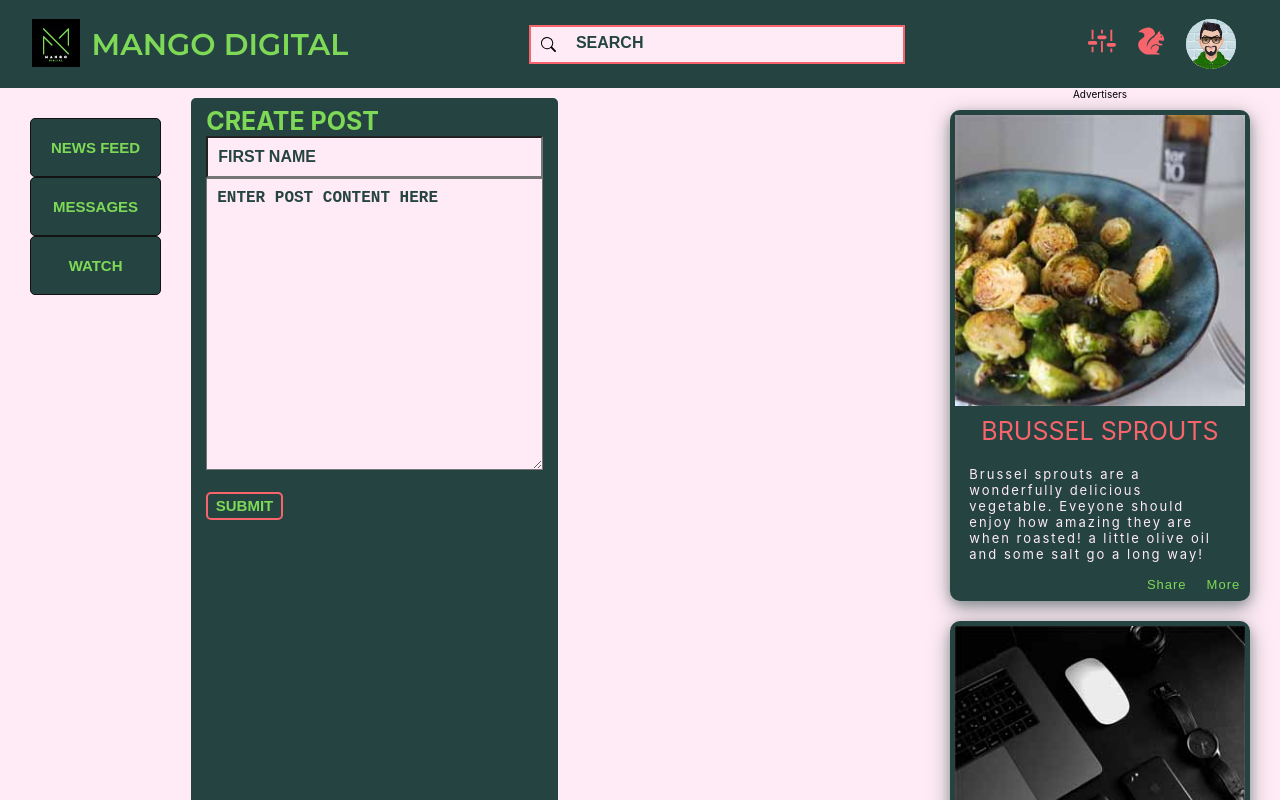
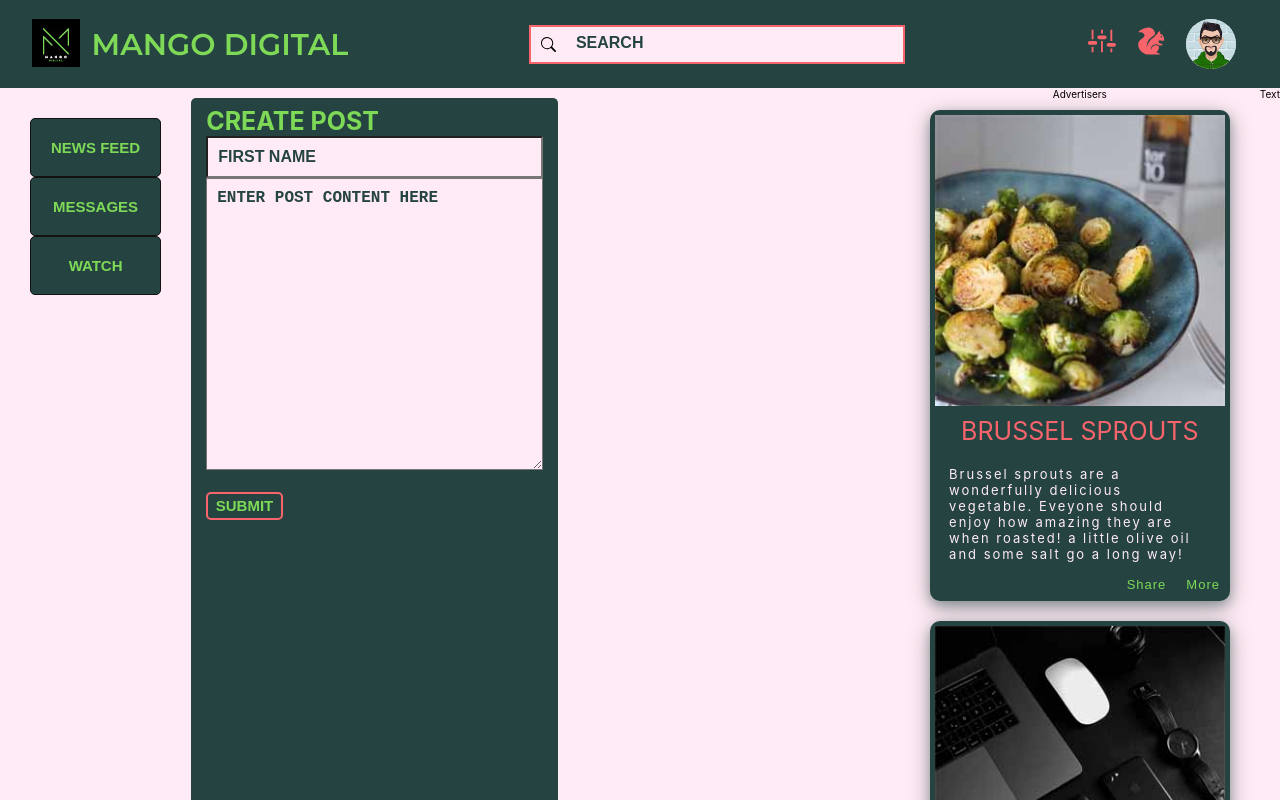
Before and after one commit to HorvathAndrew-FS/horvath-andrew-prw, a React (Create React App) app: page / in a window 1280 px wide. Shown: the top 800 px of the page. Built offline with nearby package versions, Linux system fonts and the light colour scheme; the HTML template or start-up script is replaced by a standard one.

Commit message:
Testing git hun

```diff
--- a/src/App.js
+++ b/src/App.js
@@ -39,6 +39,7 @@ class App extends Component {
           articleText="
           But despite the benefits, too much tech use is contributing to serious health and psychological concerns, leaving leaders with the tough task of drawing a line between access and obsession. Let's take a closer look at the impacts of too much tech use and explore 3 steps district tech leaders can take toward a more balanced approach to technology." />
           </aside>
+          <div class="container">Text</div>
 
 
 
```
